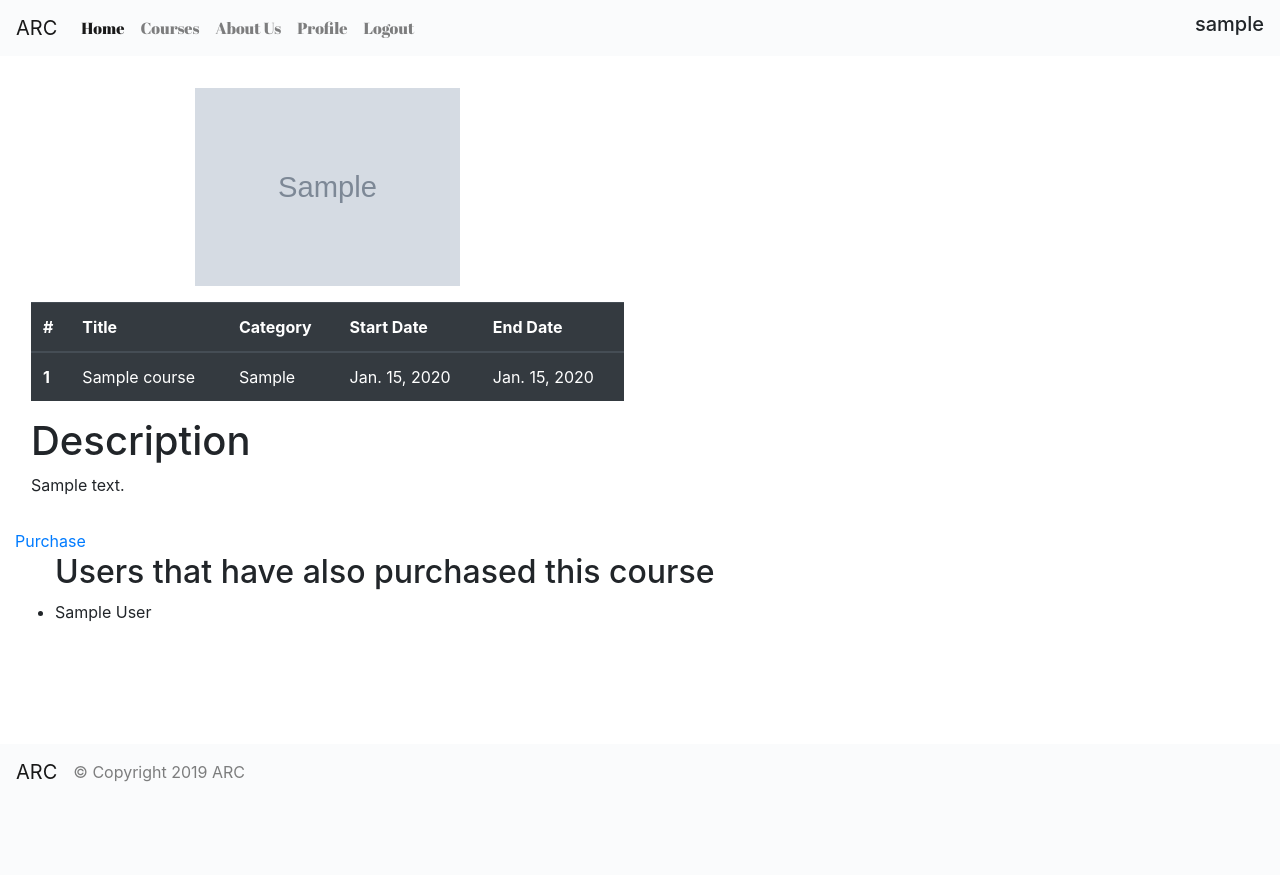
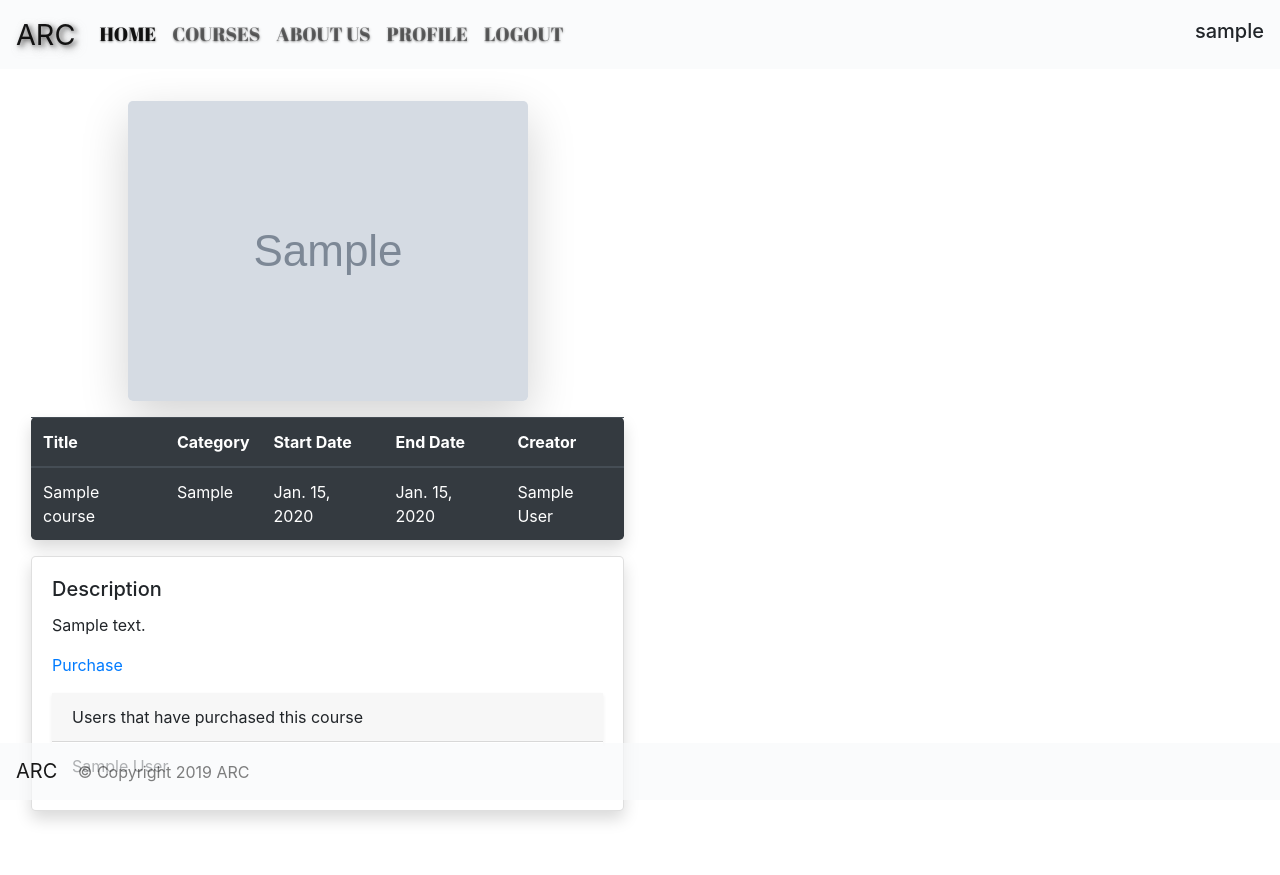
Before and after one commit to jnahc/arc-education-site, a Django app: a page that uses arc_app/templates/base.html in a window 1280 px wide. Before the commit the page ends 782 px from the top, so only its background shows below. Run offline with Django 3.2, Linux system fonts and the light colour scheme; a user stored in the database is signed in; tables that the repository leaves empty hold one stand-in row (values such as "Sample post"); grey boxes marked "Sample" are stand-in pictures; some libraries are stand-ins or nearby versions; some web fonts are replaced.

Commit message:
removed some elements on mobile view

```diff
--- a/arc_app/static/css/main.css
+++ b/arc_app/static/css/main.css
@@ -18,10 +18,25 @@ body {
 
 .nav-item {
   font-family: "Abril Fatface", cursive;
+  text-transform: uppercase;
+  font-size: 1.2em;
 }
 
 .navbar {
   background-color: rgba(248, 249, 250, .66);
+}
+
+#topnav-brand{
+  text-shadow: 0px 2px 2px rgba(0,0,0,0.1),
+            3px 2px 4px rgba(100,100,100,0.8),
+            2px 3px 8px rgba(183,183,183,0.71),
+            4px 4px 10px rgba(183,183,183,0.54);
+  font-size: 1.8em;
+}
+
+.nav-link{
+  text-shadow: 0px 1px 2px rgba(0,0,0,0.3),
+              1px 1px 3px rgba(0,0,0,0.1);
 
 }
 
@@ -407,10 +422,12 @@ body {
 }
 .course-list-div-title {
   font-family: "Abril Fatface", cursive;
+  text-shadow: -4px -6px 8px rgba(46,229,82,0.16);
+
 }
 .course-list-img {
   /* border: 1px solid #ddd; */
-  border-radius: 10px;
+  border-radius: 10px 10px 0 0;
   /* padding: 5px; */
   /* position: absolute; */
   z-index: -1;
@@ -420,6 +437,10 @@ body {
 
 .course-pic:hover {
   box-shadow: 0 0 2px 1px rgba(0, 140, 186, 0.5);
+}
+
+#course-list-h2{
+  text-shadow: 2px 2px 10px rgba(33,206,199,0.23);
 }
 /* COURSE FORM ****************************************************** */
 
--- a/arc_app/templates/about_us.html
+++ b/arc_app/templates/about_us.html
@@ -3,7 +3,7 @@
 {% block content %}
 
 <div class="about_page_four rounded-lg">
-  <div class="about_page_div jumbotron p-3 p-md-5 text-white rounded-lg bg-dark shadow-sm">
+  <div class="about_page_div jumbotron p-3 p-md-5 text-white rounded-lg bg-dark shadow-sm d-none d-sm-block">
     <div class="col-md-2 px-4">
       <h1 class="display-4 font-italic" id="about-us-brand"><span class="about_page_span">A</span>cademy<span class="about_page_span"> R</span>evolutionary<span class="about_page_span"> C</span>onfideration </h1>
       <p class="lead my-5">Past is in you head, Future is in you hands . . .</p>
@@ -27,7 +27,7 @@
             <span class="about_page_span">ARC</span> believes that Past is in you head, Future is in you hands . . .</p>
         </div>
       </div>
-        <div class="container">
+        <div class="container d-none d-sm-block">
           <img class= "ml-4 rounded"src="https://losscontrolblogdotcom.files.wordpress.com/2016/01/career.jpg">
         </div>
         <div class="row featurette m-2 container d-flex flex-row justify-content-around mt-4 mb-5 profile-area p-5 rounded shadow">
--- a/arc_app/templates/base.html
+++ b/arc_app/templates/base.html
@@ -27,7 +27,7 @@
       <div class="collapse navbar-collapse" id="navbarSupportedContent">
         <ul class="navbar-nav mr-auto">
           <li class="nav-item active">
-            <a class="nav-link" href="{% url 'home' %}">Home</a>
+            <a class="nav-link d-none d-sm-block" href="{% url 'home' %}">Home</a>
           </li>
           <li class="nav-item">
             <a class="nav-link" href="{% url 'course_list' %}">Courses</a>
@@ -69,14 +69,13 @@
     {% endblock %}
   </div>
 
-  <nav class="navbar fixed-bottom navbar-expand-lg navbar-light mt-5">
+  <nav class="navbar fixed-bottom navbar-expand-lg navbar-light mt-5 d-none d-sm-block">
     <a class="navbar-brand" id="bottomnav-brand" href={% url 'home' %}>ARC</a>
     <span class ="navbar-text">
       &copy; Copyright 2019 ARC
     </span>
+  </nav>
 
-
-  </nav>
   <script
   src="https://code.jquery.com/jquery-3.4.1.min.js"
   integrity="sha256-CSXorXvZcTkaix6Yvo6HppcZGetbYMGWSFlBw8HfCJo="
--- a/arc_app/templates/course_detail.html
+++ b/arc_app/templates/course_detail.html
@@ -3,50 +3,50 @@
 {% block content %}
 
 <div class="w-50 p-3">
-<img src="{{course.photo_url}}" class="rounded mx-auto d-block w-50 p-3" alt="{{course.title}}">
-  <table class="table table-dark ">
+<img src="{{course.photo_url}}" class="rounded-lg mx-auto d-block m-3 shadow-lg" alt="{{course.title}}">
+  <table class="table table-dark rounded-lg shadow">
     <thead>
       <tr>
-        <th scope="col">#</th>
         <th scope="col">Title </th>
         <th scope="col">Category</th>
         <th scope="col">Start Date</th>
         <th scope="col">End Date</th>
+        <th scope="col">Creator</th>
       </tr>
     </thead>
     <tbody>
       <tr>
-        <th scope="row">1</th>
         <td>{{course.title}}</td>
         <td>{{course.category}}</td>
         <td>{{course.start_date}}</td>
         <td>{{course.end_date}}</td>
+        <td>{{course.user.first_name}} {{course.user.last_name}}</td>
       </tr>
     </tbody>
   </table>
-    <h1>Description</h1>
-    <p><td> {{course.description}}</td></p>
-</div>
-
-
+  <div class="card rounded-lg shadow">
+    <div class="card-body">
+      <h5 class="card-title">Description</h5>
+      <p class="card-text">{{course.description}}</p>
       {% if user.is_authenticated %}
-            <div class="d-flex justify-content-between align-items-center">
-                <div class="btn-group">
+      <div class="d-flex justify-content-between align-items-center btn-group mb-3">
         <a href="{% url 'purchase_create' course_slug=course.slug %}">Purchase</a>
-                </div>
       </div>
       {% else %}
       <div class="d-flex justify-content-between align-items-center">
         <div class="btn-group">
-                    <a class="nav-link" href="{% url 'login' %}">Purchase</a>
+          <a class="nav-link" href="{% url 'login' %}">Want to Purchase? Please Login first</a>
         </div>
       </div>
       {% endif %}
-<ul>
-  <h2>Users that have also purchased this course</h2>
+      <div class="card-header shadow-sm">Users that have purchased this course</div>
+      <ul class="list-group list-group-flush">
         {% for purchase in purchases %}
-  <li>{{purchase.student.first_name}} {{purchase.student.last_name}}</li>
+        <li class="list-group-item">{{purchase.student.first_name}} {{purchase.student.last_name}}</li>
         {% endfor %}
       </ul>
+    </div>
+  </div>
+</div>
 
 {% endblock %}
--- a/arc_app/templates/profile.html
+++ b/arc_app/templates/profile.html
@@ -83,9 +83,6 @@
             <li class="rounded profile-tertiary list-group-item">Category: {{purchase.course.category}}</li>
           </ul>
         </div>
-
-
-
       {% endfor %}
       </div>
     </div>
--- a/arc_app/views.py
+++ b/arc_app/views.py
@@ -24,7 +24,7 @@ def course_list(request):
     context = {"courses": courses}
     return render(request, 'course_list.html', context)
 
-@login_required
+
 def course_detail(request, course_slug):
     course = Course.objects.get(slug=course_slug)
     course_pk = course.pk
```
Also changed, not shown: arc_app/templates/course_form.html (+5 -5 lines), arc_app/templates/course_list.html (+3 -10 lines), arc_app/templates/index.html (+3 -3 lines). Lines whose indentation alone changed are shown as unchanged.
